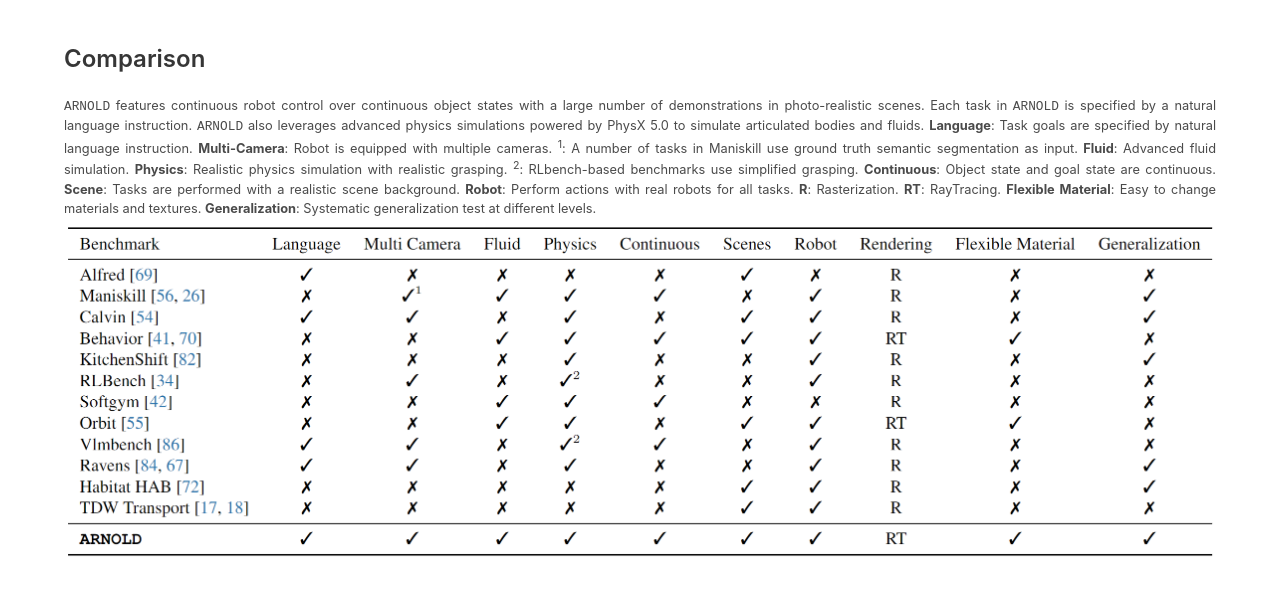
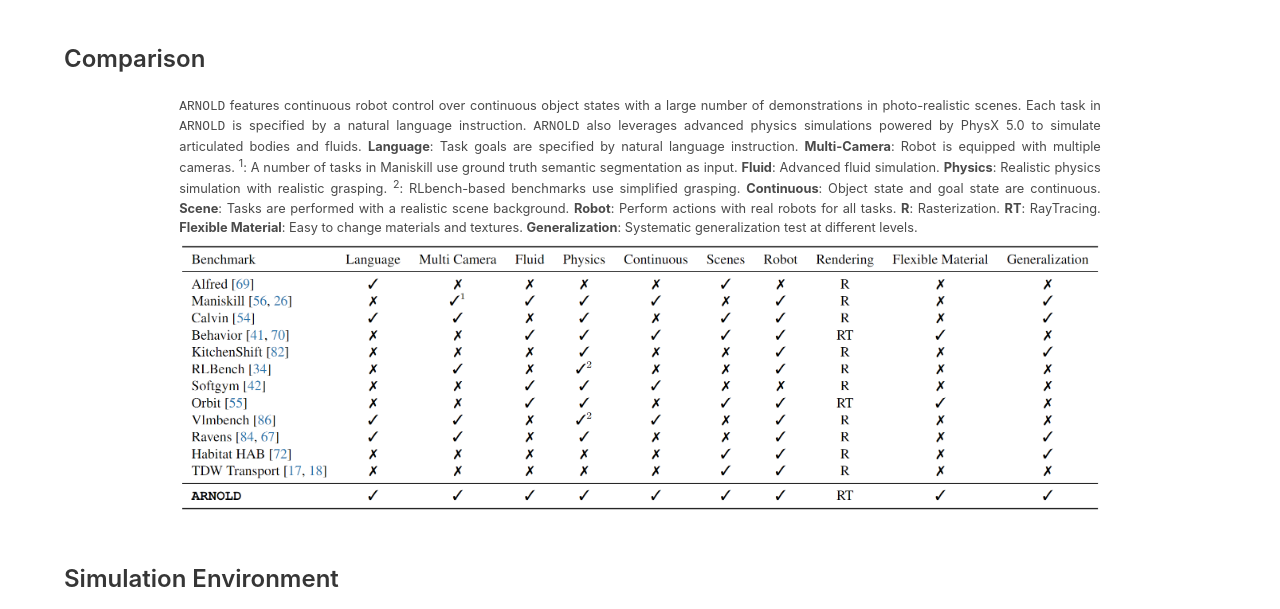
Before and after one commit to arnold-benchmark/arnold-benchmark.github.io, a plain HTML site: page index.html in a window 1280 px wide. Shown: the part 2080-2689 px from the top of the page. Drawn offline with nearby package versions, Linux system fonts and the light colour scheme.

Commit message:
modify width

```diff
--- a/index.html
+++ b/index.html
@@ -244,7 +244,7 @@ function UpdateTaskDemonstration() {
         <br/>
 
         <h3 class="title is-4">Comparison</h3>
-        <div class="has-text-centered" style="padding: 0em;">
+        <div class="has-text-centered" style="padding: 0em; width:80%; margin: 0 auto;">
           <p style="text-align: justify; font-size: 0.8em;"><tt>ARNOLD</tt> features continuous robot control over continuous object states with a large
             number of demonstrations in photo-realistic scenes. Each task in <tt>ARNOLD</tt> is specified by a natural language instruction. <tt>ARNOLD</tt> also
             leverages advanced physics simulations powered by PhysX 5.0 to simulate articulated bodies and fluids. <b>Language</b>: Task goals are specified
@@ -468,7 +468,8 @@ function UpdateTaskDemonstration() {
             In addition, we provide the evaluation results with first-phase ground truth, <i>i.e.</i>, ground truth grasping.
           </p>
           <br/>
-
+        </div>
+        <div style="padding: 0em; width:80%; margin: 0 auto;">
           <p style="text-align: justify; font-size: 0.8em;">
             Evaluation results of the models on various tasks and splits, measured by success rate and shown in percentages.
             The gray figures indicate performances with the first-phase ground truth.
```
